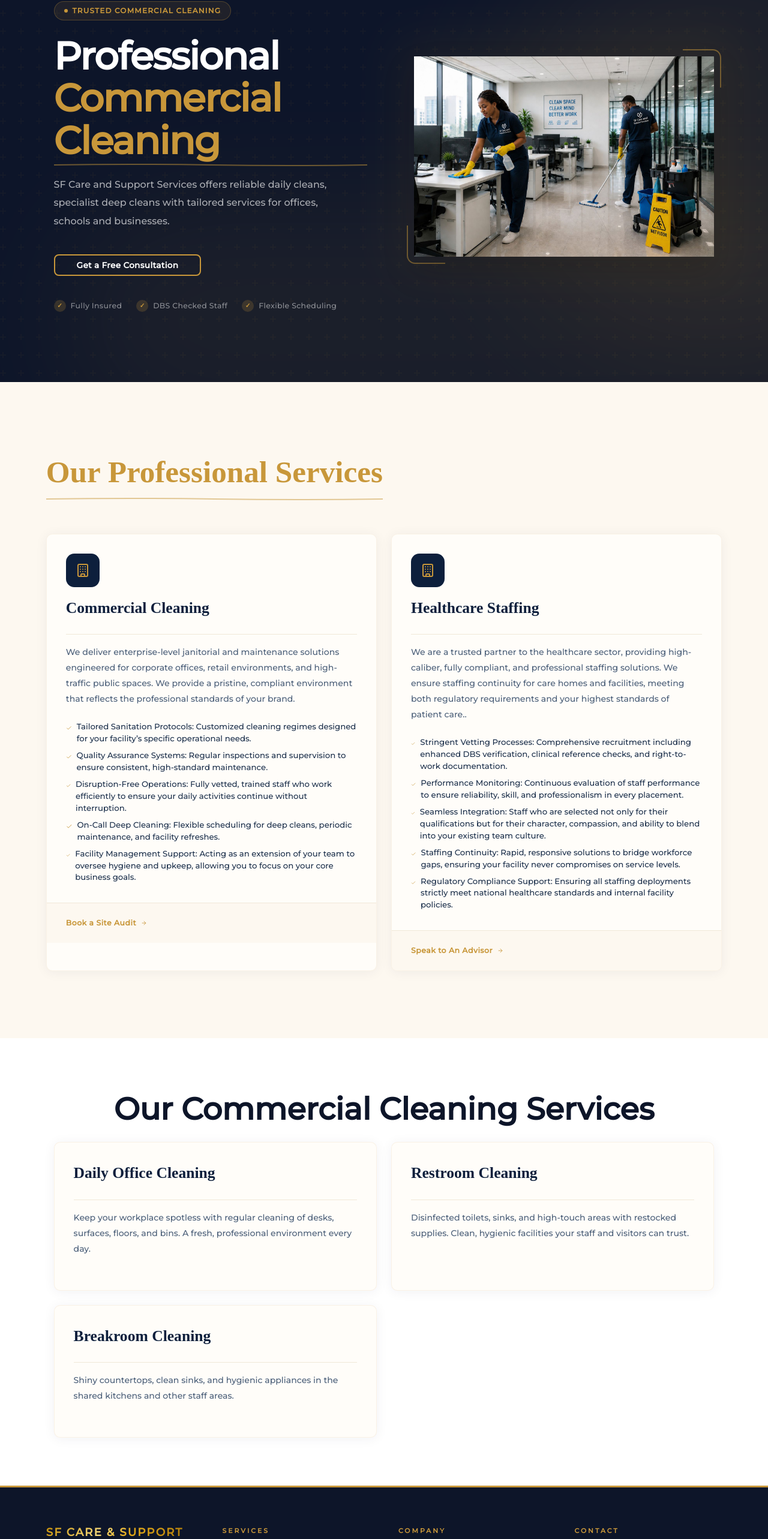
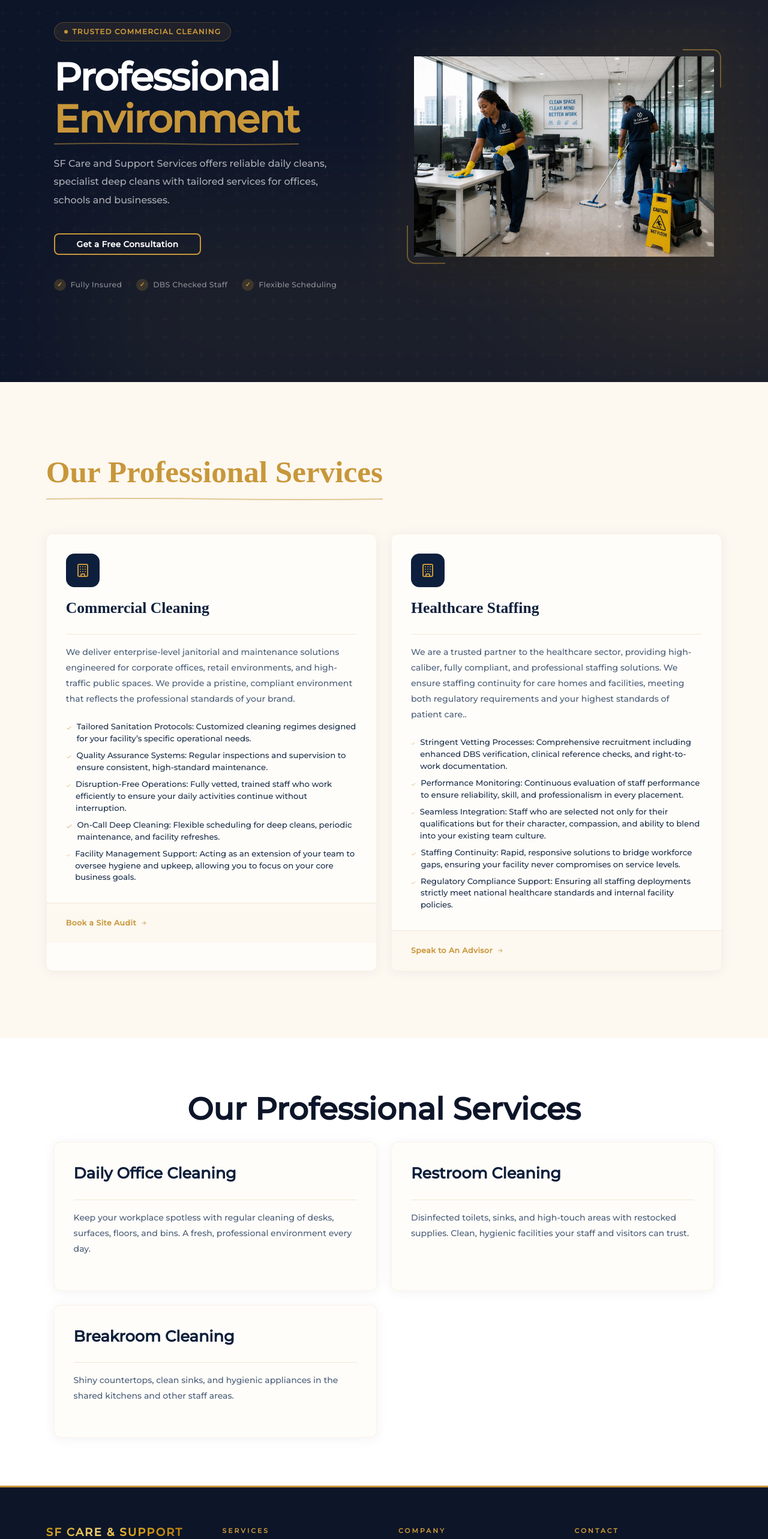
Before and after one commit to theNubiadev/sfcssl, a Next.js app: page /professional in a window 1280 px wide. Shown: the part 163-2729 px from the top of the page at 60% size. Built offline with nearby package versions, Linux system fonts and the light colour scheme.

Commit message:
style: Update titles and contact information in Professional and Footer sections

```diff
--- a/app/professional/page.tsx
+++ b/app/professional/page.tsx
@@ -124,7 +124,7 @@ export default function Professional() {
             <h1 className="font-mont text-[clamp(2.6rem,5vw,4.5rem)] font-bold leading-[1.1] text-white mb-6 tracking-tight">
               Professional
               <span className="relative inline-block">
-                <span className="text-[#c8973a]">Commercial Cleaning</span>
+                <span className="text-[#c8973a]">Environment</span>
                 {/* underline accent */}
                 <svg
                   className="absolute -bottom-2 left-0 w-full"
@@ -283,7 +283,7 @@ export default function Professional() {
 
       <div className="px-6 lg:px-[7%] py-20">
         <h2 className=" text-center font-mont text-[clamp(2rem,4vw,3.2rem)] font-bold text-main mb-4">
-          Our Commercial Cleaning Services
+          Our Professional Services
         </h2>
         <div className="grid md:grid-cols-2 gap-6">
           {render.map((render) => {
@@ -293,7 +293,7 @@ export default function Professional() {
                 key={render.text}
               >
                 <div className="p-8 pb-6 relative">
-                  <h3 className="font-mont) text-[1.6rem] font-bold text-[#0d1f3c]">
+                  <h3 className="font-mont text-[1.6rem] font-bold text-[#0d1f3c]">
                     {render.text}
                   </h3>
                 </div>
--- a/components/Footer.tsx
+++ b/components/Footer.tsx
@@ -119,7 +119,7 @@ export default function Footer() {
             <ul className="space-y-3 font-mont text-[0.83rem] text-[#fdf8f0]/50">
               <li>
                 <a href="tel:01619711824" className="hover:text-sub">
-                  0161 971 1824
+                  073 618 97965
                 </a>
               </li>
               <li>
@@ -132,7 +132,7 @@ export default function Footer() {
                   hr@sfcssl.co.uk
                 </a>
               </li>
-              <li>Manchester, M2 3WW</li>
+              <li>Bartle House, 9 Oxford Court, Manchester, M2 3WQ</li>
             </ul>
           </div>
         </div>
```
